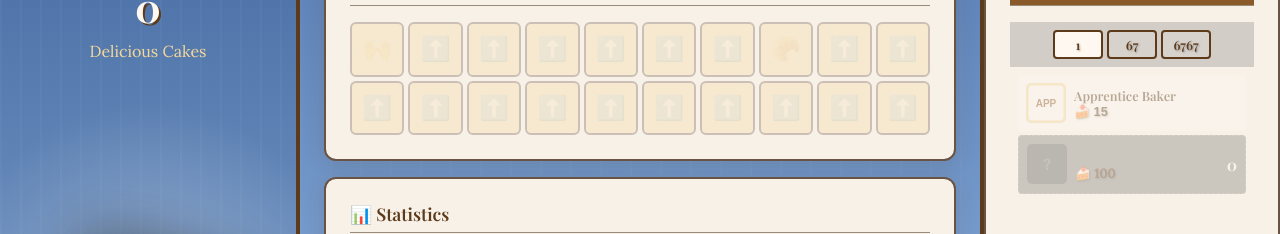
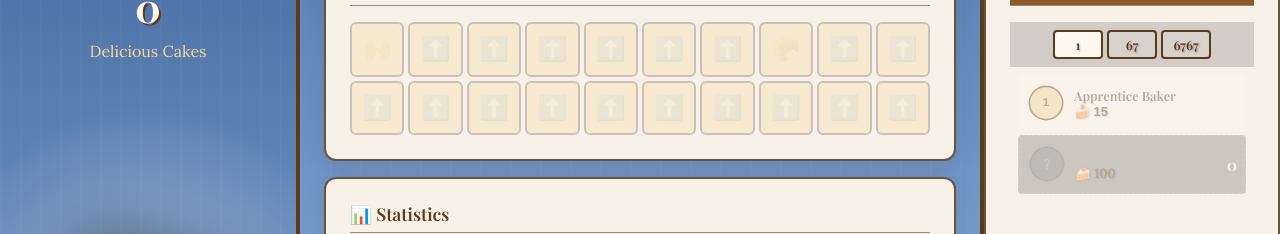
Before and after one commit to njytim-cyber/pastry-paradox, a React (Vite) app: page / in a window 1280 px wide. Shown: the part 124-358 px from the top of the page. Built offline with nearby package versions, Linux system fonts and the light colour scheme.

Commit message:
fix: restore inline SVG icons to fix blank page

```diff
--- a/src/features/shop/ui/StorePanel.jsx
+++ b/src/features/shop/ui/StorePanel.jsx
@@ -11,46 +11,30 @@
 import React from 'react';
 import { formatNumber } from '../../cake/logic/useCakeLogic';
 
-// Map tier ID to icon file
-const tierIdMap = [
-    'tier1_apprentice_baker',
-    'tier2_grandma_recipe',
-    'tier3_convection_oven',
-    'tier4_professional_mixer',
-    'tier5_bakery_franchise',
-    'tier6_cake_factory',
-    'tier7_frosting_hose',
-    'tier8_3d_printer',
-    'tier9_robotic_chef',
-    'tier10_cloning_vat',
-    'tier11_orbital_bakery',
-    'tier12_nanobot_yeast',
-    'tier13_time_warp_oven',
-    'tier14_matter_replicator',
-    'tier15_multiverse_portal',
-];
+// Placeholder icons for generators - inline SVGs
+const GeneratorIcon = ({ tier, isMystery }) => {
+    const colors = [
+        '#F5D89A', '#E8D5C4', '#C4956A', '#A8D5BA', '#7B8CDE',
+        '#E8A0A0', '#B24C63', '#FFB6C1', '#9B59B6', '#3498DB',
+        '#1ABC9C', '#F39C12', '#E74C3C', '#9B59B6', '#2ECC71',
+    ];
 
-// Generator icon using external PNG files from Vertex AI
-const GeneratorIcon = ({ tier, isMystery }) => {
     if (isMystery) {
         return (
-            <svg viewBox="0 0 64 64" className="shop-item__icon shop-item__icon--mystery" aria-hidden="true">
-                <rect width="64" height="64" fill="#444" rx="8" />
-                <text x="32" y="42" textAnchor="middle" fontSize="24" fontWeight="bold" fill="#777">?</text>
+            <svg viewBox="0 0 48 48" className="shop-item__icon shop-item__icon--mystery" aria-hidden="true">
+                <circle cx="24" cy="24" r="20" fill="#555" stroke="#333" strokeWidth="2" />
+                <text x="24" y="30" textAnchor="middle" fontSize="16" fontWeight="bold" fill="#888">?</text>
             </svg>
         );
     }
 
-    const iconId = tierIdMap[tier - 1] || `tier${tier}`;
-
     return (
-        <img
-            src={`/assets/icons/${iconId}.svg`}
-            alt={`Tier ${tier}`}
-            className="shop-item__icon"
-            width="40"
-            height="40"
-        />
+        <svg viewBox="0 0 48 48" className="shop-item__icon" aria-hidden="true">
+            <circle cx="24" cy="24" r="20" fill={colors[tier - 1] || '#DDD'} stroke="#5D3A1A" strokeWidth="2" />
+            <text x="24" y="28" textAnchor="middle" fontSize="14" fontWeight="bold" fill="#5D3A1A">
+                {tier}
+            </text>
+        </svg>
     );
 };
 
```
